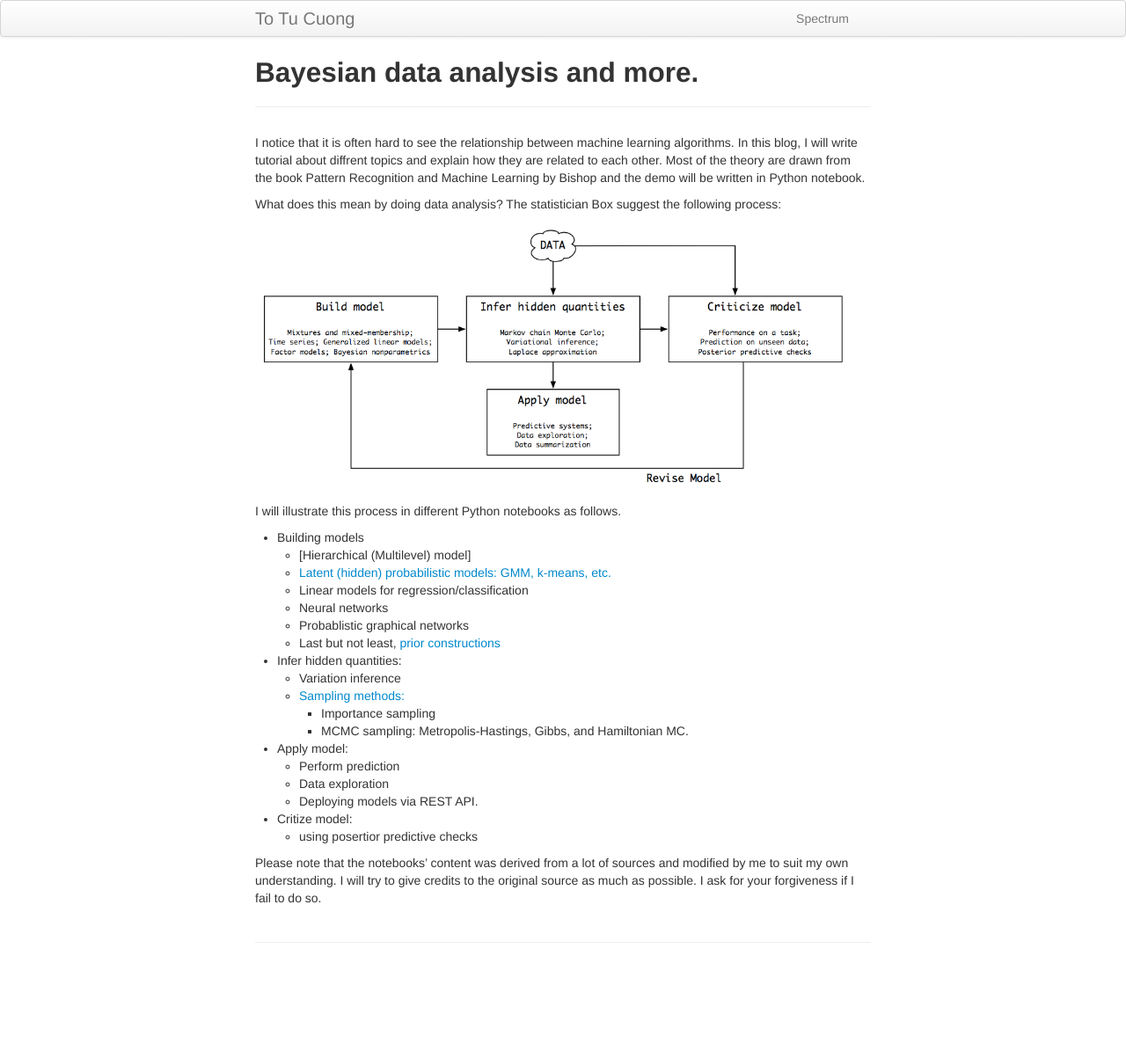
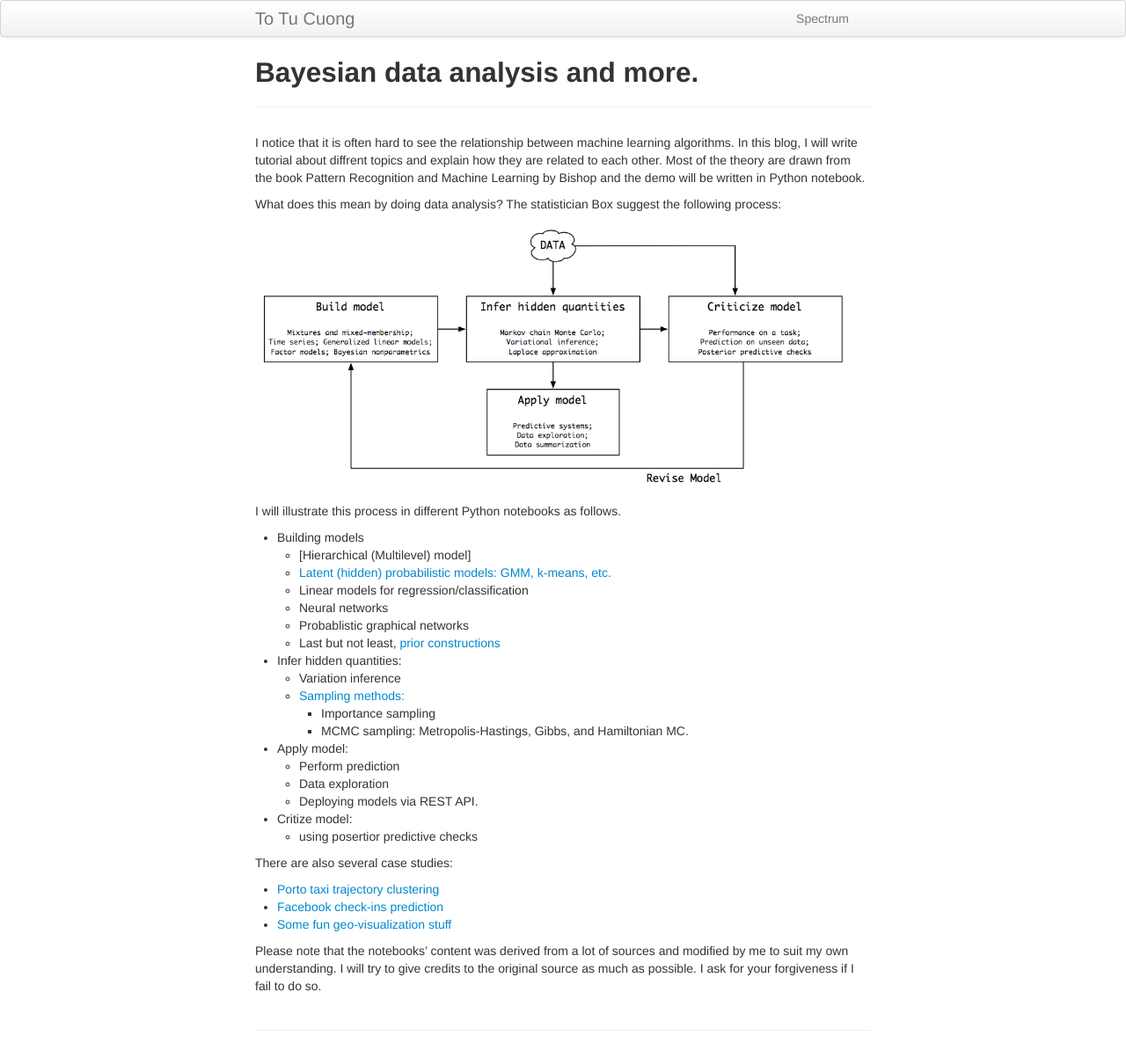
Before and after one commit to totucuong/totucuong.github.io, a Jekyll site: the page built from index.md, in a window 1280 px wide. Shown: the whole page at 88% size. Built offline with Jekyll 4.4.1, drawn with Linux system fonts in a browser that asks for light colours; before the commit the page ends 1103 px from its top, so only the background shows below that.

Commit message:
update index

```diff
--- a/index.md
+++ b/index.md
@@ -32,5 +32,10 @@ I will illustrate this process in different Python notebooks as follows.
 - Critize model:
 	- using posertior predictive checks
 
+There are also several case studies:
+
+- [Porto taxi trajectory clustering](/pages/demos/porto.html)
+- [Facebook check-ins prediction](/pages/demos/facebook.html)
+- [Some fun geo-visualization stuff]()
 
 Please note that the notebooks' content was derived from a lot of sources and modified by me to suit my own understanding. I will try to give credits to the original source as much as possible. I ask for your forgiveness if I fail to do so.
```
